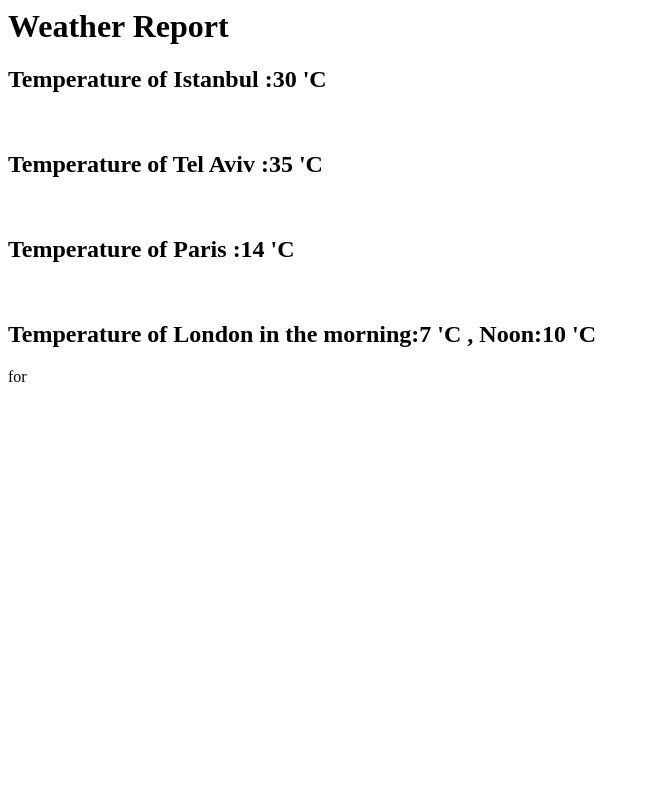
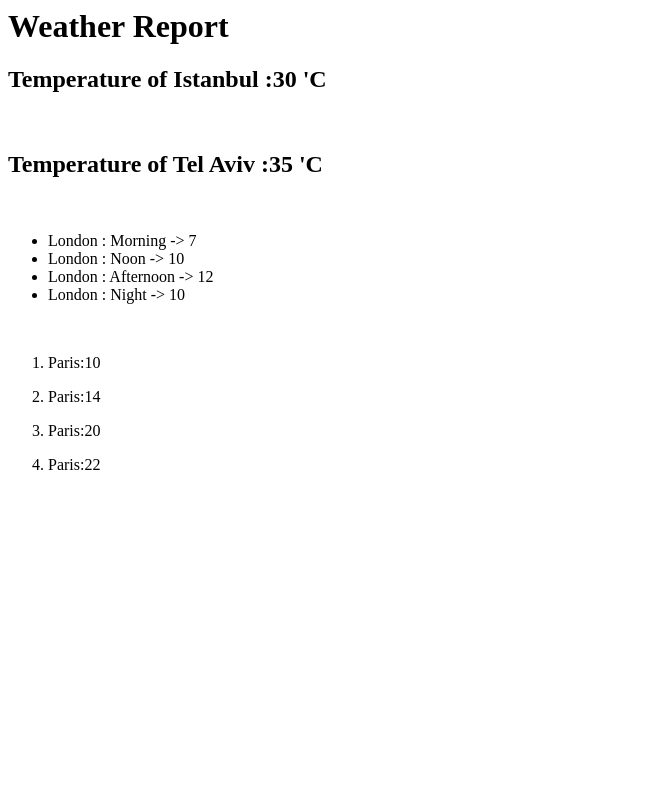
Before and after one commit to umutsarperuzun/django_templates, a Django app: page /template_app/weather/ in a window 1280 px wide. Shown: the whole page, without its empty margins (0-650 px from the left). Run offline with Django 5.2, Linux system fonts and the light colour scheme.

Commit message:
Render nested weather data using for loops in Django template

```diff
--- a/django_templates_project/template_app/templates/template_app/weather.html
+++ b/django_templates_project/template_app/templates/template_app/weather.html
@@ -12,10 +12,17 @@
     <br>
     <h2>Temperature of Tel Aviv :{{Tel_Aviv}} 'C</h2>
     <br>
-    <h2>Temperature of Paris :{{Paris.1}} 'C </h2>
+    <ul>
+        {%for key,value in London.items%}
+        <li>London : {{key}} -> {{value}}</li>
+        {%endfor%}
+    </ul>
     <br>
-    <h2>Temperature of London in the morning:{{London.Morning}} 'C ,
-         Noon:{{London.Noon}} 'C </h2>
-for
+    <ol>
+    {% for item in Paris %}
+        <li><p>Paris:{{item}}</p></li>
+    {% endfor %}
+    </ol>
+
 </body>
 </html>
```
